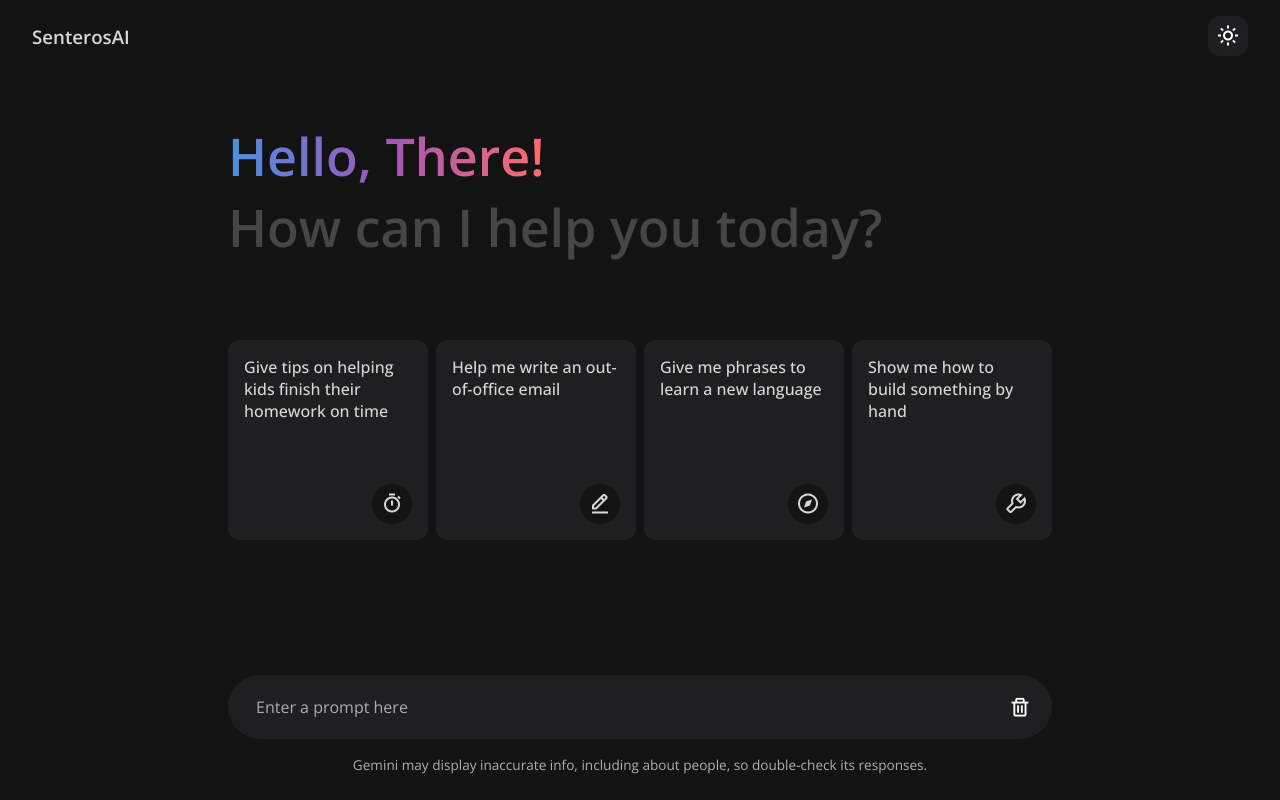
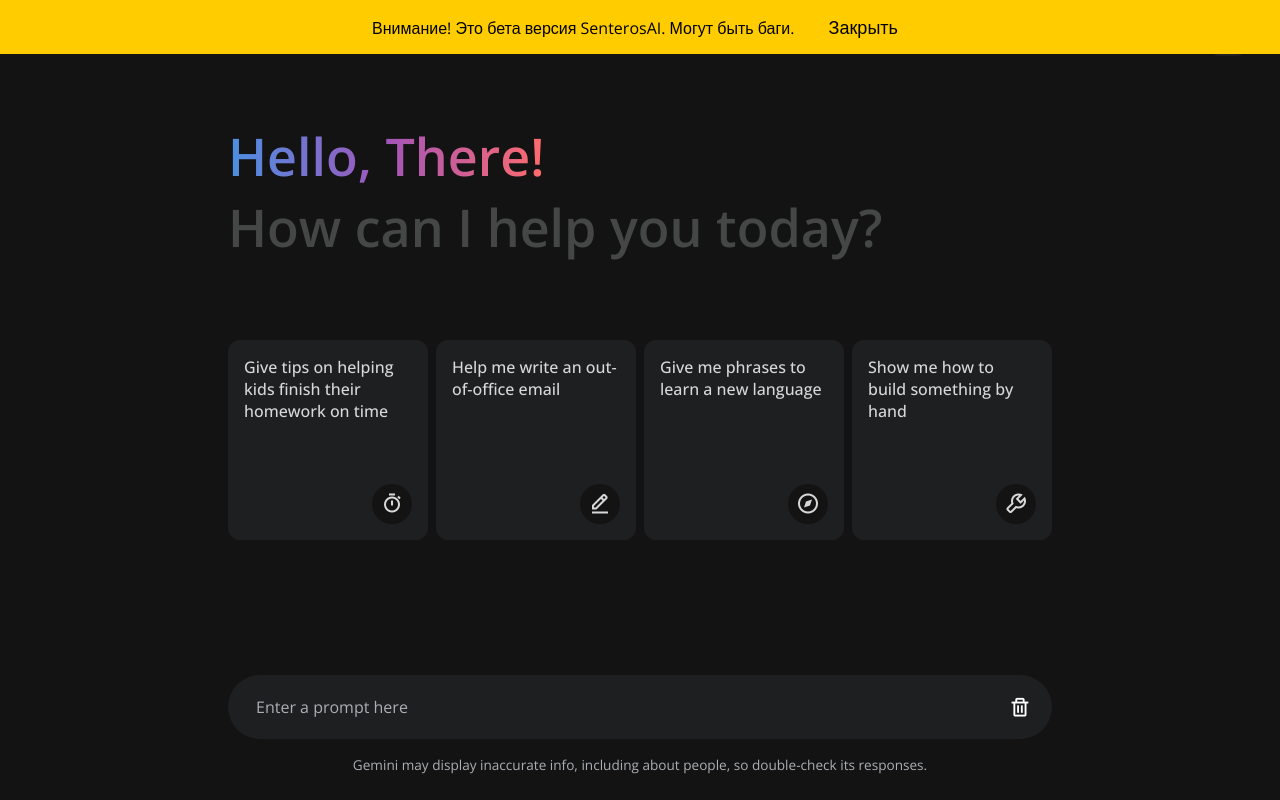
Before and after one commit to Senteros-ai/senteros.ai, a plain HTML site: page index.html in a window 1280 px wide. Drawn offline with nearby package versions, Linux system fonts and the light colour scheme.

Commit message:
index.html

```diff
--- a/index.html
+++ b/index.html
@@ -26,13 +26,51 @@
     <link href="https://unpkg.com/boxicons@2.1.4/css/boxicons.min.css" rel="stylesheet">
     <link rel="stylesheet" href="style.css">
 
-    <title>SenterosAI</title>
+    <title>SenterosAI - beta</title>
+
+    <style>
+        /* Уведомление */
+        .notification {
+            position: fixed;
+            top: 0;
+            left: 0;
+            width: 100%;
+            background-color: #ffcc00;
+            color: black;
+            padding: 10px;
+            text-align: center;
+            font-size: 16px;
+            z-index: 9999;
+        }
+
+        .notification button {
+            background-color: transparent;
+            border: none;
+            color: black;
+            font-size: 18px;
+            cursor: pointer;
+            padding: 5px 10px;
+            margin-left: 20px;
+        }
+
+        /* Оформление кнопки закрытия */
+        .notification button:hover {
+            color: red;
+        }
+    </style>
+
 </head>
 
 <body>
 
+    <!-- Уведомление -->
+    <div class="notification">
+        Внимание! Это бета версия SenterosAI. Могут быть баги.
+        <button id="closeNotification">Закрыть</button>
+    </div>
+
     <nav class="navbar">
-        <h3 class="navbar__logo">SenterosAI</h3>
+        <h3 class="navbar__logo">SenterosAI Beta</h3>
         <button class="navbar__button" id="themeToggler"><i class='bx bx-sun'></i></button>
     </nav>
 
@@ -96,11 +134,16 @@
         </p>
     </section>
 
-
-
     <script src="https://cdn.jsdelivr.net/npm/marked/marked.min.js"></script>
     <script src="https://cdnjs.cloudflare.com/ajax/libs/highlight.js/11.9.0/highlight.min.js"></script>
     <script src="script.js"></script>
+
+    <script>
+        // Закрытие уведомления
+        document.getElementById('closeNotification').addEventListener('click', function() {
+            document.querySelector('.notification').style.display = 'none';
+        });
+    </script>
 </body>
 
 </html>
```
